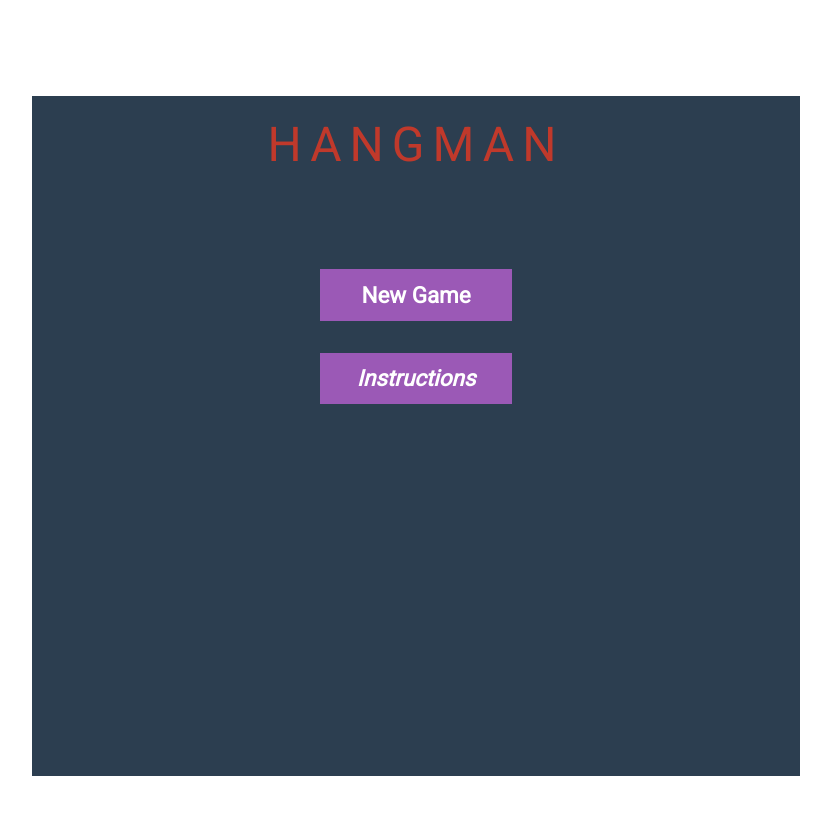
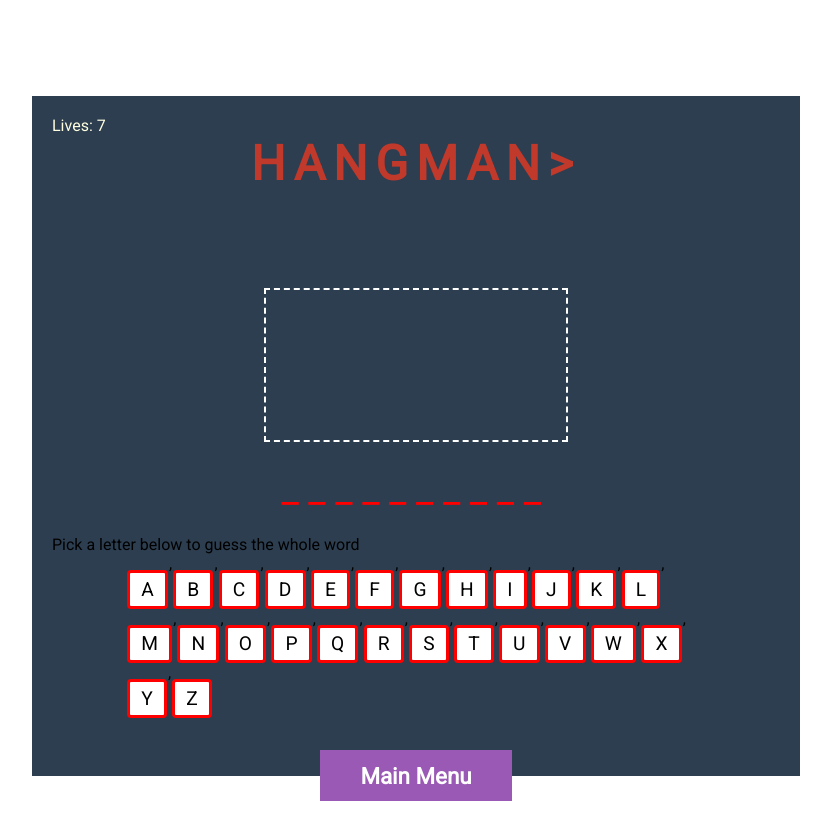
Before and after one commit to benlittlenz/hangman, a website: page index.html in a window 1280 px wide. Both pictures are taken after a click on the button "New Game". Shown: the whole page, without its empty margins (224-1055 px from the left). Drawn offline with Linux system fonts and the light colour scheme.

Commit message:
added hangman markup

```diff
--- a/app.js
+++ b/app.js
@@ -1,38 +1,72 @@
-const app = () => {
+const randomize = () => {
+    return words[Math.floor(Math.random() * words.length)];
+}
+
+const spaceFill = () => {
+    return Array(randomWord.length).fill('_');
+}
+
 const HangmanElement = document.querySelector('.hangman');
-    let markup = ``;
 
 const letters = ['a','b','c','d','e','f','g','h','i','j','k','l','m','n','o','p','q','r','s','t','u','v','w','x','y','z'];
 const words = ['javascript','hola', 'banana'];
 
 let randomWord,
-        guessingWord,
-        lives,
-        remainingGuesses;
+    guessingWord;
 
-    const randomize = () => {
-        return words[Math.floor(Math.random() * words.length)];
-    }
+let lives = 7;
+let remainingGuesses = [];
 
 randomWord = randomize();
-    guessingWord = Array(randomWord.length).fill('_');
+guessingWord = spaceFill();
 
-    markup += `
+let markup = ``;
+
+const home = () => {
+    return markup += `
         <div class="hangman__title">Hangman</div>
         <button class="button start">New Game</button>
         <button class="button instructions">Instructions</button>
     `;
+}
 
+
+HangmanElement.innerHTML = home();
+
+const initPage = () => {
+    let markup = `
+        <p class="hangman__stats">Lives:
+            <span class="hangman__lives">${lives}</span>
+        </p>
+        <h1 class="hangman__title">Hangman></h1>
+        <canvas class="hangman__board height="155px"></canvas>
+        <div class="hangman__word">${guessingWord.join("")}</div>
+        <p class="hangman__instructions">Pick a letter below to guess the whole word</p>
+        <ul class="hangman__letters">
+            ${letters.map(letter => (
+                `<li class="hangman__letter">${letter}</li>`
+            ))}
+        </ul>
+        <button class="button hangman__trigger">Main Menu</button>
+    `
     HangmanElement.innerHTML = markup;
+}
+
+HangmanElement.addEventListener('click', event => {
+
+    if (event.target.matches('.hangman__trigger')) {
+        HangmanElement.innerHTML = markup
+    }
+})
+
+
 
 document.querySelector('.start').addEventListener('click', () => {
     console.log(randomWord)
     console.log(guessingWord)
+    initPage();
 });
 
 document.querySelector('.instructions').addEventListener('click', () => {
     console.log('Instructions')
 });
-};
-
-app();
--- a/package.json
+++ b/package.json
@@ -4,11 +4,14 @@
   "description": "",
   "main": "app.js",
   "scripts": {
-    "test": "echo \"Error: no test specified\" && exit 1"
+    "test": "jest --watch"
   },
   "author": "",
   "license": "ISC",
   "devDependencies": {
     "eslint": "^5.16.0"
+  },
+  "dependencies": {
+    "jest": "^24.8.0"
   }
 }
--- a/style.css
+++ b/style.css
@@ -56,7 +56,7 @@ body {
 }
 
 .hangman__letters {
-    list-style-type: none;
+    list-style: none;
     max-width: 580px;
     margin: 0 auto;
     display: flex;
@@ -64,6 +64,7 @@ body {
 }
 
 .hangman__letter {
+    list-style: none;
     text-transform: uppercase;
     padding: 0.3rem 0.7rem;
     border-radius: 4px;
```
Also changed, not shown: 1 other file. Lines whose indentation alone changed are shown as unchanged.
